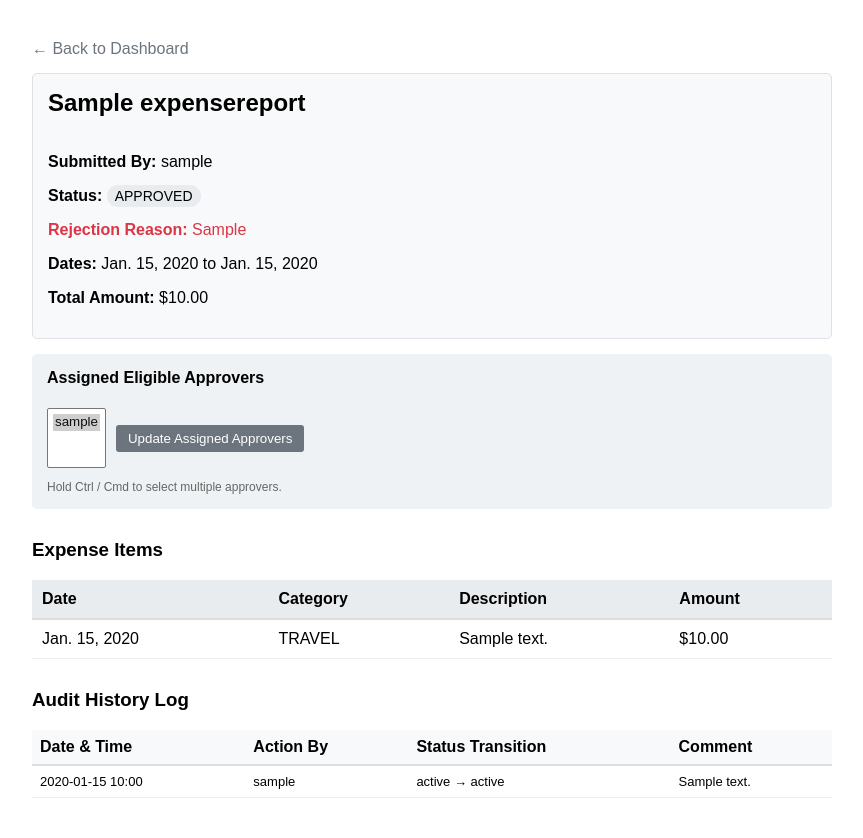
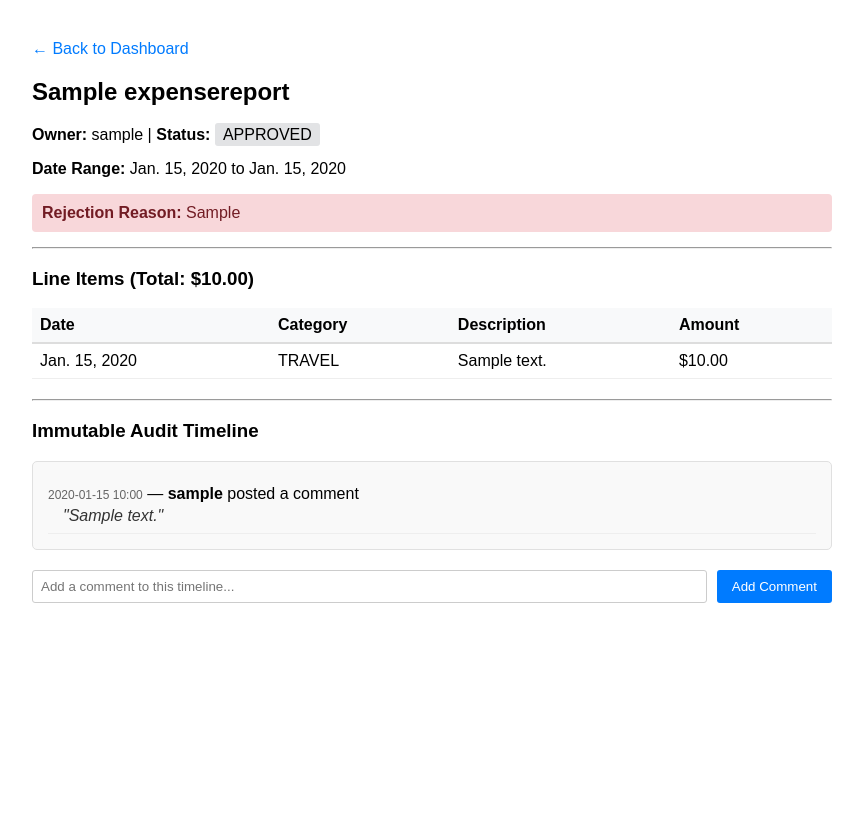
Before and after one commit to Akritiverma12/Take-Home-Project-Assignment, a Django app: page /report/1/ in a window 1280 px wide. Shown: the whole page, without its empty margins (208-1071 px from the left). After the commit the page ends 603 px from the top, so only its background shows below. Run offline with Django 5.2, Linux system fonts and the light colour scheme; a user stored in the database is signed in; tables that the repository leaves empty hold one stand-in row (values such as "Sample post").

Commit message:
feat: complete immutable audit history and stale approval alert system

```diff
--- a/config/urls.py
+++ b/config/urls.py
@@ -38,4 +38,5 @@ urlpatterns = [
     path('report/<int:report_pk>/line/<int:line_pk>/delete/', views.delete_line, name='delete_line'),
     path('reports/bulk-action/', views.bulk_report_action, name='bulk_report_action'),
     path('reports/export-csv/', views.export_unpaid_csv, name='export_unpaid_csv'),
+    path('reports/<int:pk>/comment/', views.add_timeline_comment, name='add_timeline_comment'),
 ]
--- a/expenses/views.py
+++ b/expenses/views.py
@@ -8,7 +8,26 @@ from django.contrib.auth.decorators import login_required
 from django.http import HttpResponseBadRequest, HttpResponseForbidden
 from .models import ExpenseReport, ExpenseLine, ReportHistory, User,AlertDismissal
 from .forms import ExpenseReportForm, ExpenseLineForm
+from django.utils import timezone
+from datetime import timedelta
 
+def get_active_stale_alerts(approver, stale_days=3, return_days=3):
+    if approver.role != 'APPROVER':
+        return ExpenseReport.objects.none()
+
+    stale_cutoff = timezone.now() - timedelta(days=stale_days)
+    submitted_reports = ExpenseReport.objects.filter(
+        status='SUBMITTED',
+        submitted_at__lte=stale_cutoff
+    )
+
+    active_alert_ids = []
+    for report in submitted_reports:
+        dismissal = AlertDismissal.objects.filter(report=report, approver=approver).first()
+        if not dismissal or dismissal.is_expired(return_days=return_days):
+            active_alert_ids.append(report.id)
+
+    return ExpenseReport.objects.filter(id__in=active_alert_ids)
 @login_required
 def dashboard(request):
     show_archived = request.GET.get('archived') == 'true'
@@ -61,7 +80,7 @@ def dashboard(request):
         'search_query': search_query,
         'status_filter': status_filter,
         'approvers': approvers,
-        'status_choices': ExpenseReport.Status.choices,
+        'status_choices': ExpenseReport.STATUS_CHOICES,
         'alerts': alerts,
     })
 @login_required
@@ -123,7 +142,6 @@ def assign_approvers(request, pk):
 def submit_report(request, pk):
     report = get_object_or_404(ExpenseReport, pk=pk, owner=request.user)
 
-    # Goal 4 Lifecycle Guard
     if report.status not in ['DRAFT', 'REJECTED']:
         return HttpResponseBadRequest(f"Goal 4 Rule Violation: Cannot submit a report in '{report.status}' status.")
     if not report.lines.exists():
@@ -139,6 +157,7 @@ def submit_report(request, pk):
             comment=comment_text
         )
         report.status = 'SUBMITTED'
+        report.submitted_at = timezone.now()  # <--- Added for Stale Alerts (Goal 10)
         report.rejection_reason = ""
         report.save()
     return redirect('report_detail', pk=report.pk)
@@ -353,3 +372,24 @@ def export_unpaid_csv(request):
         ])
 
     return response
+@login_required
+def add_timeline_comment(request, pk):
+    report = get_object_or_404(ExpenseReport, pk=pk)
+
+    # Permission check: owner or approver
+    if report.owner != request.user and request.user.role != 'APPROVER':
+        return HttpResponseForbidden(" You cannot comment on this report.")
+
+    if request.method == 'POST':
+        comment_text = request.POST.get('comment', '').strip()
+        if comment_text:
+            ReportHistory.objects.create(
+                report=report,
+                changed_by=request.user,
+                old_status=report.status,
+                new_status=report.status,
+                comment=comment_text
+            )
+            messages.success(request, "Comment added to audit timeline.")
+
+    return redirect('report_detail', pk=pk)
--- a/templates/expenses/report_detail.html
+++ b/templates/expenses/report_detail.html
@@ -5,146 +5,70 @@
 </head>
 <body style="font-family: Arial, sans-serif; max-width: 800px; margin: 20px auto; padding: 20px;">
 
-    <a href="{% url 'dashboard' %}" style="color: #6c757d; text-decoration: none;">&larr; Back to Dashboard</a>
+    <a href="{% url 'dashboard' %}" style="text-decoration: none; color: #007bff;">&larr; Back to Dashboard</a>
 
-    <div style="background: #f8f9fa; padding: 15px; border-radius: 5px; margin-top: 15px; border: 1px solid #dee2e6;">
-        <div style="display: flex; justify-content: space-between; align-items: flex-start;">
-            <h2 style="margin-top: 0;">{{ report.title }}</h2>
+    <h2>{{ report.title }}</h2>
+    <p><strong>Owner:</strong> {{ report.owner.username }} | <strong>Status:</strong> <span style="padding: 3px 8px; background: #e2e3e5; border-radius: 3px;">{{ report.status }}</span></p>
+    <p><strong>Date Range:</strong> {{ report.start_date }} to {{ report.end_date }}</p>
 
-            <!-- Submit / Resubmit Action -->
-            {% if report.owner == user and report.status in 'DRAFT,REJECTED' %}
-                {% if report.lines.exists %}
-                <form method="post" action="{% url 'submit_report' report.pk %}">
-                    {% csrf_token %}
-                    <button type="submit" style="padding: 10px 15px; background: #17a2b8; color: white; border: none; border-radius: 3px; cursor: pointer; font-weight: bold;">
-                        {% if report.status == 'REJECTED' %} Resubmit for Approval &rarr; {% else %} Submit for Approval &rarr; {% endif %}
-                    </button>
-                </form>
-                {% else %}
-                <span style="color: #dc3545; font-size: 13px; font-weight: bold;">⚠️ Add an expense item below to enable submission.</span>
-                {% endif %}
-            {% endif %}
+    {% if report.rejection_reason %}
+    <div style="background: #f8d7da; color: #721c24; padding: 10px; border-radius: 4px; margin-bottom: 15px;">
+        <strong>Rejection Reason:</strong> {{ report.rejection_reason }}
+    </div>
+    {% endif %}
 
-            <!-- Approver Actions -->
-            {% if user.role == 'APPROVER' and report.owner != user %}
-                {% if report.status == 'SUBMITTED' %}
-                <div style="display: flex; gap: 10px;">
-                    <form method="post" action="{% url 'approve_report' report.pk %}">
-                        {% csrf_token %}
-                        <button type="submit" style="padding: 10px 15px; background: #28a745; color: white; border: none; border-radius: 3px; cursor: pointer; font-weight: bold;">Approve</button>
-                    </form>
-                    <form method="post" action="{% url 'reject_report' report.pk %}">
-                        {% csrf_token %}
-                        <input type="text" name="rejection_reason" placeholder="Reason for rejection" required style="padding: 8px;">
-                        <button type="submit" style="padding: 10px 15px; background: #dc3545; color: white; border: none; border-radius: 3px; cursor: pointer; font-weight: bold;">Reject</button>
-                    </form>
-                </div>
-                {% endif %}
+    <hr>
 
-                {% if report.status == 'APPROVED' %}
-                <form method="post" action="{% url 'mark_as_paid' report.pk %}">
-                    {% csrf_token %}
-                    <button type="submit" style="padding: 10px 15px; background: #6f42c1; color: white; border: none; border-radius: 3px; cursor: pointer; font-weight: bold;">Mark as Paid $</button>
-                </form>
-                {% endif %}
-            {% endif %}
-        </div>
-
-        <p><strong>Submitted By:</strong> {{ report.owner.username }}</p>
-        <p><strong>Status:</strong> <span style="background: #e9ecef; padding: 3px 8px; border-radius: 12px; font-size: 14px;">{{ report.status }}</span></p>
-        {% if report.rejection_reason %}
-        <p style="color: #dc3545;"><strong>Rejection Reason:</strong> {{ report.rejection_reason }}</p>
-        {% endif %}
-        <p><strong>Dates:</strong> {{ report.start_date }} to {{ report.end_date }}</p>
-        <p><strong>Total Amount:</strong> ${{ report.total_amount }}</p>
-    </div>
-
-    <!-- Assigned Approvers Selection -->
-    <div style="background: #eef2f5; padding: 15px; border-radius: 5px; margin-top: 15px;">
-        <h4 style="margin-top: 0;">Assigned Eligible Approvers</h4>
-        <form method="post" action="{% url 'assign_approvers' report.pk %}" style="display: flex; gap: 10px; align-items: center;">
-            {% csrf_token %}
-            <select name="approvers" multiple style="height: 60px; padding: 5px;">
-                {% for app in approvers %}
-                    <option value="{{ app.pk }}" {% if app in report.assigned_approvers.all %}selected{% endif %}>
-                        {{ app.username }}
-                    </option>
-                {% endfor %}
-            </select>
-            <button type="submit" style="padding: 6px 12px; background: #6c757d; color: white; border: none; border-radius: 3px; cursor: pointer;">Update Assigned Approvers</button>
-        </form>
-        <p style="font-size: 12px; color: #666; margin-bottom: 0;">Hold Ctrl / Cmd to select multiple approvers.</p>
-    </div>
-
-    <!-- Expense Items Table -->
-    <h3 style="margin-top: 30px;">Expense Items</h3>
-    <table style="width: 100%; border-collapse: collapse; margin-bottom: 30px;">
-        <tr style="background: #e9ecef; text-align: left;">
-            <th style="padding: 10px; border-bottom: 2px solid #ddd;">Date</th>
-            <th style="padding: 10px; border-bottom: 2px solid #ddd;">Category</th>
-            <th style="padding: 10px; border-bottom: 2px solid #ddd;">Description</th>
-            <th style="padding: 10px; border-bottom: 2px solid #ddd;">Amount</th>
-            {% if report.owner == user and report.status in 'DRAFT,REJECTED' %}
-            <th style="padding: 10px; border-bottom: 2px solid #ddd;">Actions</th>
-            {% endif %}
+    <h3>Line Items (Total: ${{ report.total_amount }})</h3>
+    <table style="width: 100%; border-collapse: collapse; margin-bottom: 20px;">
+        <tr style="background: #f8f9fa; text-align: left;">
+            <th style="padding: 8px; border-bottom: 2px solid #ddd;">Date</th>
+            <th style="padding: 8px; border-bottom: 2px solid #ddd;">Category</th>
+            <th style="padding: 8px; border-bottom: 2px solid #ddd;">Description</th>
+            <th style="padding: 8px; border-bottom: 2px solid #ddd;">Amount</th>
         </tr>
         {% for line in report.lines.all %}
         <tr>
-            <td style="padding: 10px; border-bottom: 1px solid #eee;">{{ line.date }}</td>
-            <td style="padding: 10px; border-bottom: 1px solid #eee;">{{ line.category }}</td>
-            <td style="padding: 10px; border-bottom: 1px solid #eee;">{{ line.description }}</td>
-            <td style="padding: 10px; border-bottom: 1px solid #eee;">${{ line.amount }}</td>
-            {% if report.owner == user and report.status in 'DRAFT,REJECTED' %}
-            <td style="padding: 10px; border-bottom: 1px solid #eee; display: flex; gap: 8px;">
-                <a href="{% url 'edit_line' report.pk line.pk %}" style="padding: 4px 8px; background: #ffc107; color: black; text-decoration: none; border-radius: 3px; font-size: 12px; font-weight: bold;">Edit</a>
-                <form method="post" action="{% url 'delete_line' report.pk line.pk %}">
-                    {% csrf_token %}
-                    <button type="submit" style="padding: 4px 8px; background: #dc3545; color: white; border: none; border-radius: 3px; cursor: pointer; font-size: 12px;">Delete</button>
-                </form>
-            </td>
-            {% endif %}
+            <td style="padding: 8px; border-bottom: 1px solid #eee;">{{ line.date }}</td>
+            <td style="padding: 8px; border-bottom: 1px solid #eee;">{{ line.category }}</td>
+            <td style="padding: 8px; border-bottom: 1px solid #eee;">{{ line.description }}</td>
+            <td style="padding: 8px; border-bottom: 1px solid #eee;">${{ line.amount }}</td>
         </tr>
         {% empty %}
         <tr>
-            <td colspan="5" style="padding: 10px; text-align: center; color: #666;">No expense items added yet.</td>
+            <td colspan="4" style="padding: 8px; text-align: center; color: #777;">No line items added yet.</td>
         </tr>
         {% endfor %}
     </table>
 
-    <!-- Form to Add Line Items -->
-    {% if report.owner == user and report.status in 'DRAFT,REJECTED' %}
-    <div style="border: 1px solid #ccc; padding: 20px; border-radius: 5px; margin-bottom: 30px;">
-        <h3>Add New Expense</h3>
-        <form method="post" style="display: flex; flex-direction: column; gap: 10px;">
-            {% csrf_token %}
-            {{ form.as_p }}
-            <button type="submit" style="padding: 10px; background: #28a745; color: white; border: none; border-radius: 3px; cursor: pointer; width: 150px;">+ Add Expense</button>
-        </form>
+    <hr>
+
+    <h3>Immutable Audit Timeline </h3>
+    <div style="background: #f9f9f9; padding: 15px; border-radius: 5px; border: 1px solid #e0e0e0; margin-bottom: 20px;">
+        {% for history in report.history.all %}
+        <div style="padding: 8px 0; border-bottom: 1px solid #eee;">
+            <span style="font-size: 12px; color: #666;">{{ history.timestamp|date:"Y-m-d H:i" }}</span> —
+            <strong>{{ history.changed_by.username }}</strong>
+            {% if history.old_status != history.new_status %}
+                changed status from <em>{{ history.old_status }}</em> to <strong>{{ history.new_status }}</strong>
+            {% else %}
+                posted a comment
+            {% endif %}
+            {% if history.comment %}
+                <p style="margin: 4px 0 0 15px; color: #333; font-style: italic;">"{{ history.comment }}"</p>
+            {% endif %}
+        </div>
+        {% empty %}
+        <p style="color: #777;">No history recorded yet.</p>
+        {% endfor %}
     </div>
-    {% endif %}
 
-    <!-- Audit History Table -->
-    <h3>Audit History Log</h3>
-    <table style="width: 100%; border-collapse: collapse; margin-top: 10px;">
-        <tr style="background: #f8f9fa; text-align: left;">
-            <th style="padding: 8px; border-bottom: 2px solid #ddd;">Date & Time</th>
-            <th style="padding: 8px; border-bottom: 2px solid #ddd;">Action By</th>
-            <th style="padding: 8px; border-bottom: 2px solid #ddd;">Status Transition</th>
-            <th style="padding: 8px; border-bottom: 2px solid #ddd;">Comment</th>
-        </tr>
-        {% for log in report.history.all %}
-        <tr>
-            <td style="padding: 8px; border-bottom: 1px solid #eee; font-size: 13px;">{{ log.timestamp|date:"Y-m-d H:i" }}</td>
-            <td style="padding: 8px; border-bottom: 1px solid #eee; font-size: 13px;">{{ log.changed_by.username }}</td>
-            <td style="padding: 8px; border-bottom: 1px solid #eee; font-size: 13px;">{{ log.old_status }} &rarr; {{ log.new_status }}</td>
-            <td style="padding: 8px; border-bottom: 1px solid #eee; font-size: 13px;">{{ log.comment }}</td>
-        </tr>
-        {% empty %}
-        <tr>
-            <td colspan="4" style="padding: 8px; text-align: center; color: #666;">No history recorded yet.</td>
-        </tr>
-        {% endfor %}
-    </table>
+    <!-- Timeline Comment Form -->
+    <form method="post" action="{% url 'add_timeline_comment' report.pk %}" style="display: flex; gap: 10px;">
+        {% csrf_token %}
+        <input type="text" name="comment" placeholder="Add a comment to this timeline..." required style="flex-grow: 1; padding: 8px; border: 1px solid #ccc; border-radius: 3px;">
+        <button type="submit" style="padding: 8px 15px; background: #007bff; color: white; border: none; border-radius: 3px; cursor: pointer;">Add Comment</button>
+    </form>
 
 </body>
 </html>
```
Also changed, not shown: expenses/models.py (+59 -32 lines), expenses/migrations/0003_alter_reporthistory_options_and_more.py (added).
